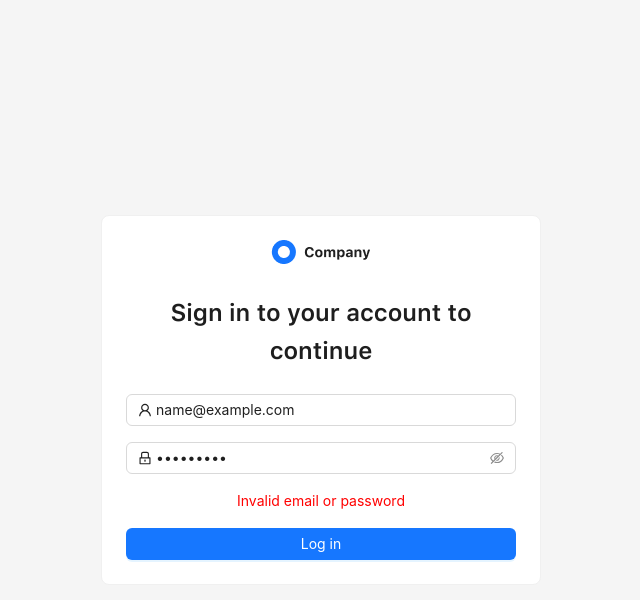
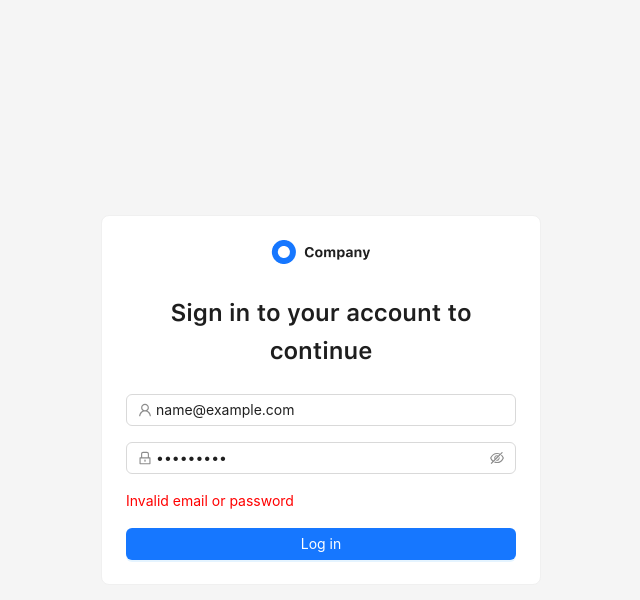
Before and after one commit to abdusalamov05/vite-project, a React (Vite) app: page / in a window 1280 px wide. Both pictures are taken after typing "name@example.com", "Sample123" into the empty fields and a click on the button "Log in". Shown: the top 600 px of the page, without its empty margins (319-959 px from the left). Built offline with nearby package versions, Linux system fonts and the light colour scheme; a web font is replaced by a local one.

Commit message:
improve styling

```diff
--- a/src/components/login-form.tsx
+++ b/src/components/login-form.tsx
@@ -9,6 +9,26 @@ const Form = styled.form`
   display: flex;
   flex-direction: column;
   gap: 16px;
+`;
+
+const User = styled(UserOutlined)`
+  color: #000;
+  opacity: 0.45;
+`;
+
+const Lock = styled(LockOutlined)`
+  color: #000;
+  opacity: 0.45;
+`;
+
+const ErrorMessage = styled.p`
+  color: red;
+  text-align: start;
+`;
+
+const SuccessMessage = styled.p`
+  color: green;
+  text-align: start;
 `;
 
 export function LoginForm() {
@@ -27,7 +47,7 @@ export function LoginForm() {
     <AuthWrapper title="Sign in to your account to continue">
       <Form onSubmit={handleSubmit}>
         <Input
-          prefix={<UserOutlined />}
+          prefix={<User />}
           value={email}
           onChange={(e) => setEmail(e.target.value)}
           placeholder="Email"
@@ -36,15 +56,16 @@ export function LoginForm() {
         />
 
         <Input.Password
-          prefix={<LockOutlined />}
+          prefix={<Lock />}
           value={password}
           onChange={(e) => setPassword(e.target.value)}
           placeholder="Password"
           disabled={isPending}
         />
 
-        {isError && <p style={{ color: "red" }}>{error?.message}</p>}
-        {isSuccess && <p style={{ color: "green" }}>{data?.message}</p>}
+        {isError && <ErrorMessage>{error?.message}</ErrorMessage>}
+
+        {isSuccess && <SuccessMessage>{data?.message}</SuccessMessage>}
 
         <Button type="primary" htmlType="submit" loading={isPending}>
           Log in
--- a/src/components/two-factor-form.tsx
+++ b/src/components/two-factor-form.tsx
@@ -22,6 +22,18 @@ const TimerText = styled.p`
 
 const StyledButton = styled(Button)`
   margin-top: 16px;
+`;
+
+const ErrorMessage = styled.p`
+  margin-top: 5px;
+  color: red;
+  text-align: start;
+`;
+
+const SuccessMessage = styled.p`
+  margin-top: 5px;
+  color: green;
+  text-align: start;
 `;
 
 export function TwoFactorForm() {
@@ -65,26 +77,24 @@ export function TwoFactorForm() {
         autoFocus
         value={code}
         onChange={setCode}
+        status={isError ? "error" : undefined}
       />
 
-      {isError && (
-        <p style={{ color: "red", marginTop: "10px" }}>{error?.message}</p>
-      )}
-      {isSuccess && (
-        <p style={{ color: "green", marginTop: "10px" }}>{data?.message}</p>
-      )}
+      {isError && <ErrorMessage>{error?.message}</ErrorMessage>}
+      {isSuccess && <SuccessMessage>{data?.message}</SuccessMessage>}
 
-      {timeLeft > 0 && !isSuccess && code.length < 6 ? (
+      {timeLeft > 0 && code.length < 6 ? (
         <TimerText>
           Get a new code in {String(Math.floor(timeLeft / 60)).padStart(2, "0")}
           :{String(timeLeft % 60).padStart(2, "0")}
         </TimerText>
       ) : null}
 
-      {code.length === 6 && !isSuccess ? (
+      {code.length === 6 ? (
         <StyledButton
           onClick={handleSubmit}
           loading={isPending}
+          disabled={isError}
           type="primary"
           block
         >
```
